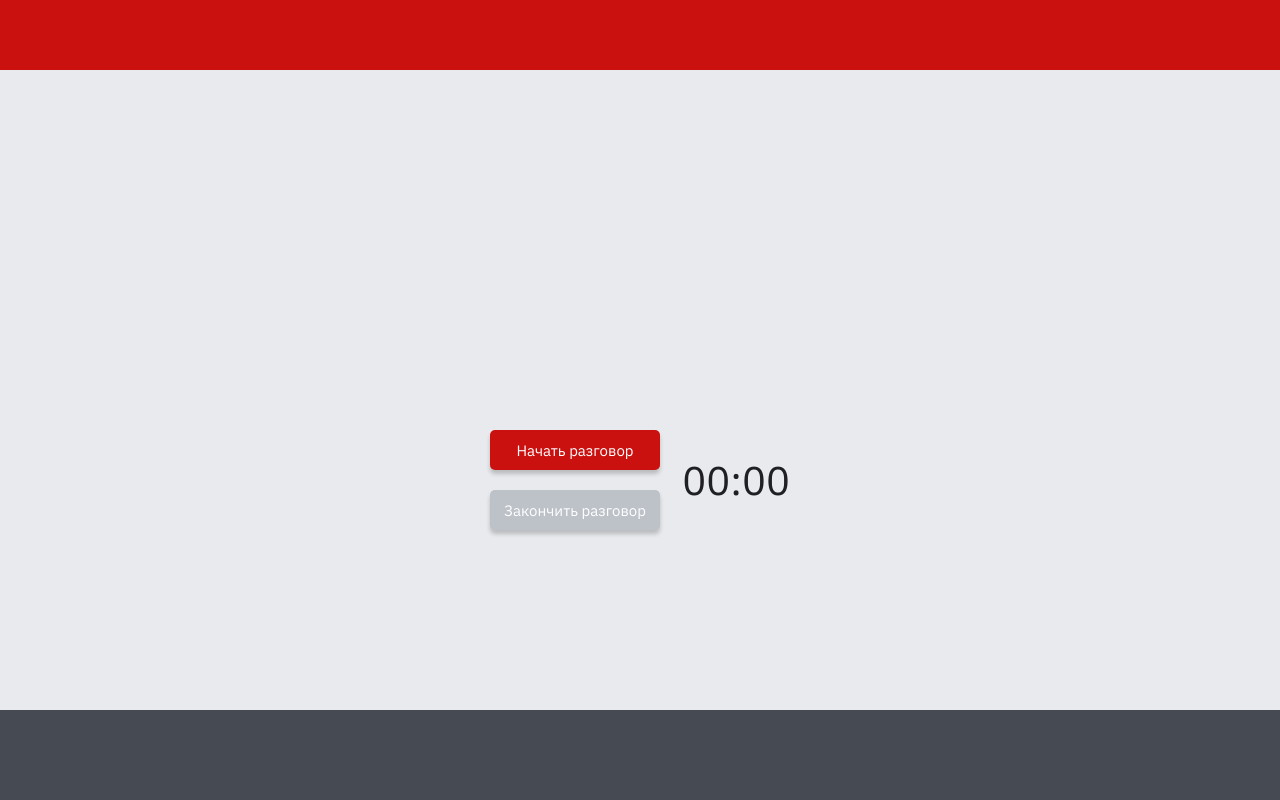
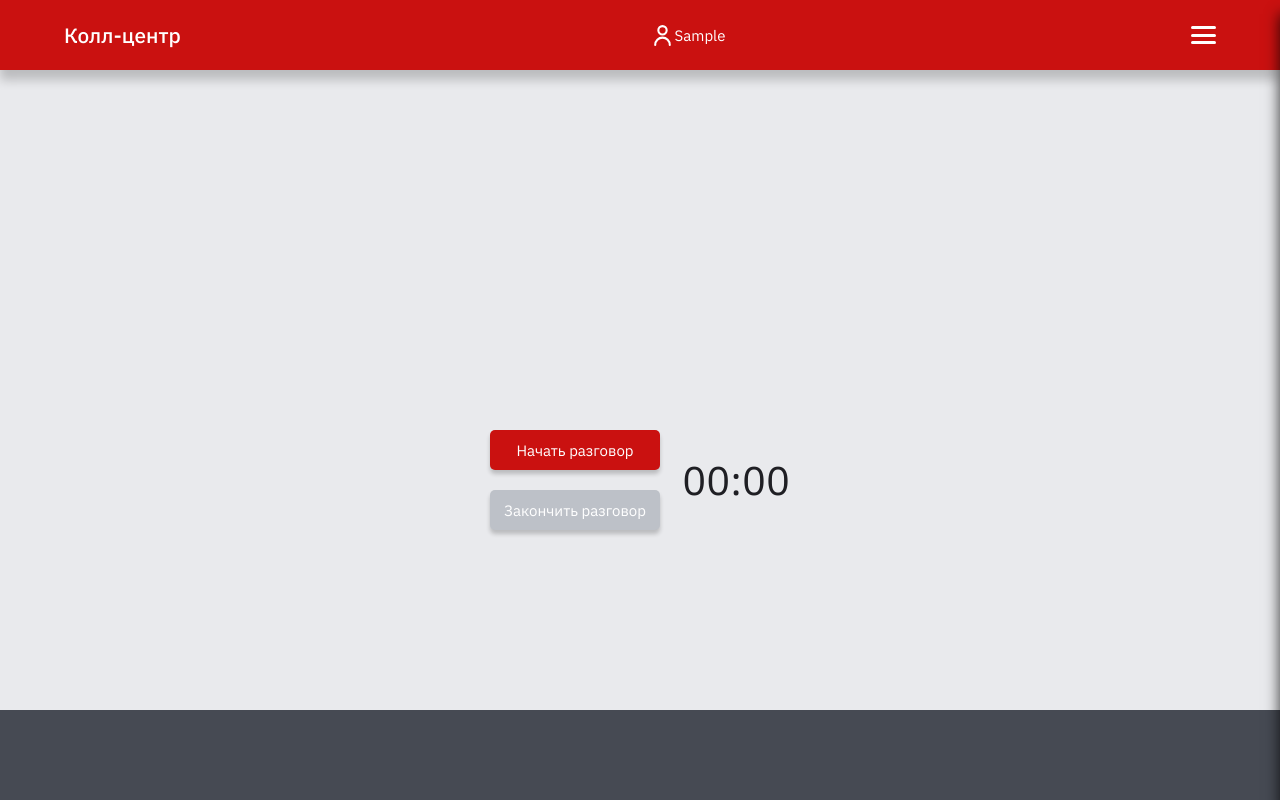
Before and after one commit to asya2320/call-center-employee-workspace, an Angular app in the folder call-center-app/: page /auth in a window 1280 px wide. Both pictures are taken after typing "Sample", "Sample123" into the empty fields and a click on the button "Войти". Built offline with nearby package versions, Linux system fonts and the light colour scheme.

Commit message:
feat: add header menu and logic logic

```diff
--- a/call-center-app/src/app/auth.guard.ts
+++ b/call-center-app/src/app/auth.guard.ts
@@ -15,6 +15,7 @@ export class AuthGuard implements CanActivate {
         if (this.authService.isAuthenticated()) {
             return true;
         } else {
+            this.authService.logout();
             this.router.navigate(['/auth']);
             return false;
         }
--- a/call-center-app/src/app/components/header/header.component.html
+++ b/call-center-app/src/app/components/header/header.component.html
@@ -1 +1,44 @@
-<header class="header"></header>
+<header class="header">
+    <nav class="header__navbar">
+        <div class="header__navbar-brand">Колл-центр</div>
+        <div class="header__user-data" *ngIf="authService.login$ | async">
+            <div class="header__user-icon"></div>
+            <div class="header__user-name">
+                {{ authService.login$ | async }}
+            </div>
+        </div>
+
+        <div class="header__navbar-toggle" (click)="toggleMenu()">
+            <div
+                class="header__toggle-icon"
+                [ngClass]="{ 'header__toggle-icon-open': isMenuOpen }"
+            >
+                <span class="header__toggle-line"></span>
+                <span class="header__toggle-line"></span>
+                <span class="header__toggle-line"></span>
+            </div>
+        </div>
+
+        <ul
+            class="header__navbar-nav"
+            [ngClass]="{ 'header__navbar-nav-open': isMenuOpen }"
+        >
+            <li class="header__nav-item">
+                <a
+                    class="header__nav-link"
+                    routerLink="/simulator"
+                    routerLinkActive="active"
+                    >Главная</a
+                >
+            </li>
+            <li class="header__nav-item">
+                <a
+                    class="header__nav-link"
+                    routerLink="/list"
+                    routerLinkActive="active"
+                    >Журнал</a
+                >
+            </li>
+        </ul>
+    </nav>
+</header>
--- a/call-center-app/src/app/components/header/header.component.scss
+++ b/call-center-app/src/app/components/header/header.component.scss
@@ -3,4 +3,126 @@
 .header {
     height: 70px;
     background-color: $secondary-color;
+    box-shadow: 0px 10px 10px rgba(0, 0, 0, 0.2);
+
+    &__navbar {
+        height: 100%;
+        display: flex;
+        justify-content: space-between;
+        align-items: center;
+        padding: 10px 5%;
+        color: $accent-color;
+    }
+
+    &__navbar-brand {
+        font-size: 1.3em;
+        font-weight: 500;
+        min-width: 120px;
+    }
+
+    &__navbar-nav {
+        position: fixed;
+        list-style-type: none;
+        top: 0;
+        right: -30%;
+        width: 30%;
+        height: 100%;
+        background-color: $footer-color;
+        transition: right 0.3s ease;
+        z-index: 1000;
+        display: flex;
+        flex-direction: column;
+        padding: 70px 0px;
+        box-shadow: 0px 14px 14px rgba(0, 0, 0, 0.8);
+    }
+
+    &__nav-item {
+        font-size: 18px;
+        width: 100%;
+        transition: 0.1s ease-in;
+        padding: 20px 0px;
+        &:hover {
+            background-color: darken($footer-color, 10%);
+        }
+    }
+
+    &__nav-link {
+        padding: 5px 15px;
+        color: $accent-color;
+        text-decoration: none;
+        transition: 0.1s ease-in;
+
+        &:hover {
+            font-weight: 700;
+        }
+    }
+
+    &__nav-link.active {
+        font-weight: 700;
+        border-radius: 5px;
+    }
+
+    &__navbar-nav-open {
+        right: 0;
+    }
+
+    &__navbar-toggle {
+        font-size: 1.5em;
+        cursor: pointer;
+        z-index: 1001;
+    }
+
+    &__toggle-icon {
+        display: flex;
+        flex-direction: column;
+        justify-content: space-between;
+        height: 18px;
+        width: 25px;
+    }
+
+    &__toggle-line {
+        width: 100%;
+        height: 3px;
+        border-radius: 5px;
+        background-color: $accent-color;
+        transition: all 0.3s ease;
+    }
+
+    &__toggle-icon-open &__toggle-line:nth-child(1) {
+        transform: rotate(45deg) translate(5px, 5px);
+    }
+
+    &__toggle-icon-open &__toggle-line:nth-child(2) {
+        opacity: 0;
+    }
+
+    &__toggle-icon-open &__toggle-line:nth-child(3) {
+        transform: rotate(-45deg) translate(5px, -5px);
+    }
+
+    &__user {
+        &-data {
+            display: flex;
+            justify-content: space-between;
+            align-items: center;
+            height: 100%;
+        }
+
+        &-icon {
+            background-image: url('../../assets/user.svg');
+            background-size: cover;
+            height: 25px;
+            width: 25px;
+        }
+
+        &-name {
+            font-size: 15px;
+        }
+    }
 }
+
+@media screen and (max-width: 768px) {
+    .header__navbar-brand {
+        display: none;
+    }
+}
--- a/call-center-app/src/app/components/header/header.component.ts
+++ b/call-center-app/src/app/components/header/header.component.ts
@@ -1,10 +1,18 @@
-import { Component } from '@angular/core';
+import { ChangeDetectionStrategy, Component, OnInit } from '@angular/core';
+import { BehaviorSubject, Subject } from 'rxjs';
+import { AuthService } from '../../services/auth/auth.service';
 
 @Component({
-  selector: 'app-header',
-  templateUrl: './header.component.html',
-  styleUrl: './header.component.scss'
+    selector: 'app-header',
+    templateUrl: './header.component.html',
+    styleUrl: './header.component.scss',
 })
 export class HeaderComponent {
+    public isMenuOpen: boolean = false;
 
+    constructor(public authService: AuthService) {}
+
+    toggleMenu() {
+        this.isMenuOpen = !this.isMenuOpen;
+    }
 }
--- a/call-center-app/src/app/modules/shared/shared.module.ts
+++ b/call-center-app/src/app/modules/shared/shared.module.ts
@@ -2,10 +2,11 @@ import { NgModule } from '@angular/core';
 import { CommonModule } from '@angular/common';
 import { HeaderComponent } from '../../components/header/header.component';
 import { FooterComponent } from '../../components/footer/footer.component';
+import { RouterModule } from '@angular/router';
 
 @NgModule({
     declarations: [HeaderComponent, FooterComponent],
-    imports: [CommonModule],
+    imports: [CommonModule, RouterModule],
     exports: [HeaderComponent, FooterComponent],
 })
 export class SharedModule {}
--- a/call-center-app/src/app/services/auth/auth.service.ts
+++ b/call-center-app/src/app/services/auth/auth.service.ts
@@ -1,17 +1,31 @@
 import { Injectable } from '@angular/core';
+import { BehaviorSubject } from 'rxjs';
 
 @Injectable({
     providedIn: 'root',
 })
 export class AuthService {
-    constructor() {}
+    private loginSubject = new BehaviorSubject<string | null>(null);
+    login$ = this.loginSubject.asObservable();
+
+    constructor() {
+        const login = localStorage.getItem('login');
+        if (login) {
+            this.loginSubject.next(login);
+        }
+    }
 
     register(login: string, password: string): void {
         localStorage.setItem('login', login);
+        this.loginSubject.next(login);
         localStorage.setItem('password', password);
     }
 
     isAuthenticated(): boolean {
         return !!localStorage.getItem('login');
     }
+
+    logout(): void {
+        this.loginSubject.next(null);
+    }
 }
```
Also changed, not shown: call-center-app/src/app/assets/user.svg (added).
